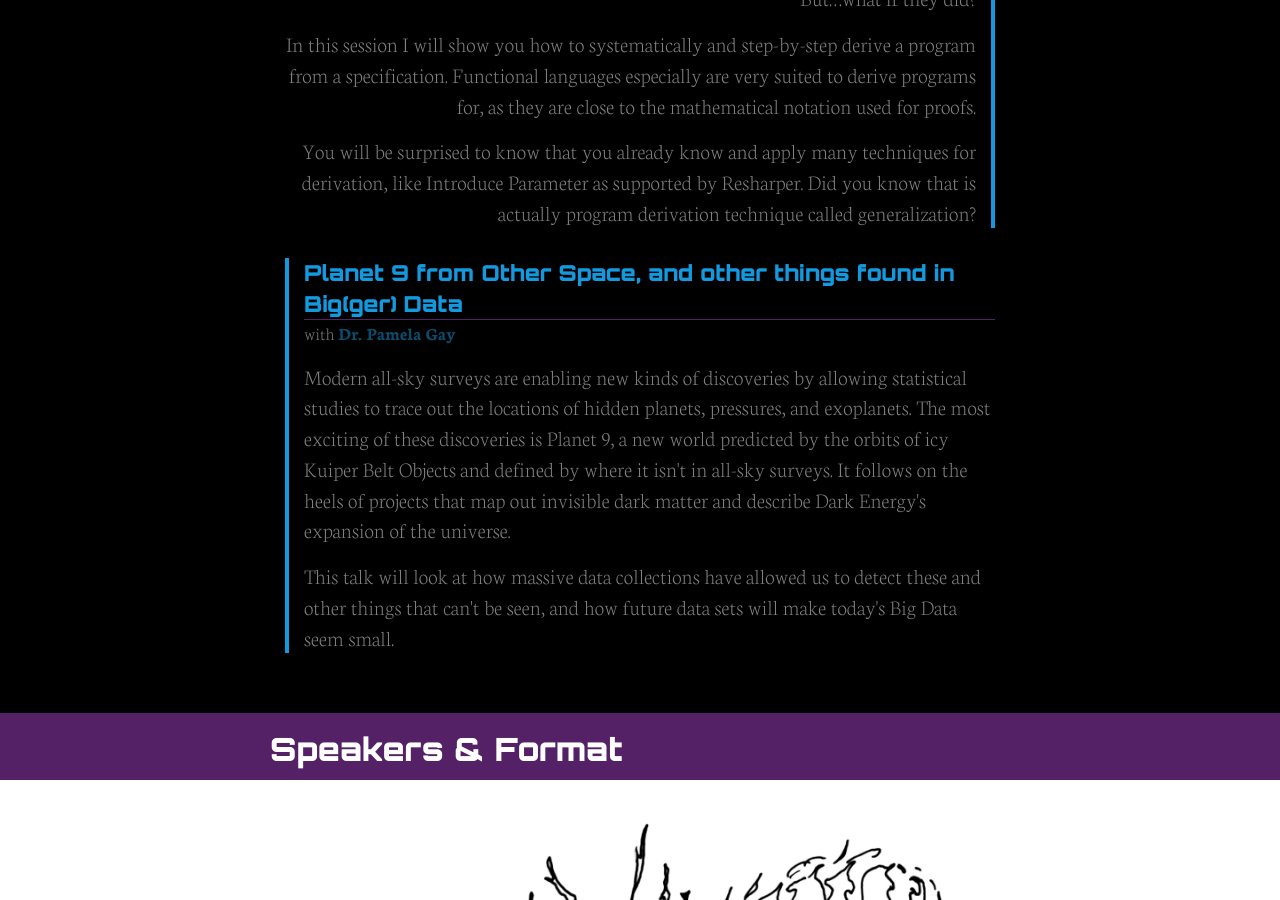
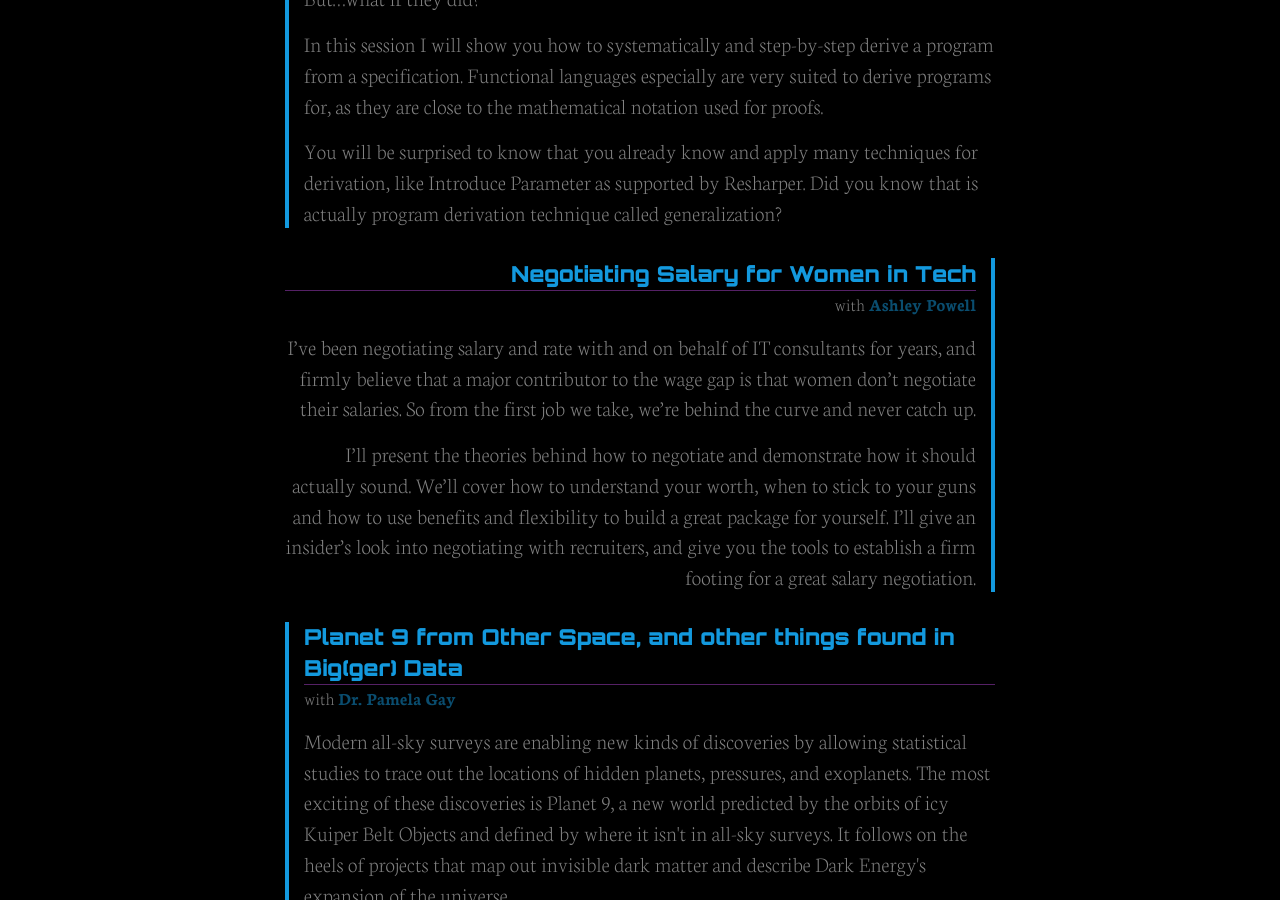
Before and after one commit to maitria/moonconf.org, a Jekyll site: the page built from index.html, in a window 1280 px wide and 900 px high, scrolled down 3515 px. Built offline with Jekyll 4.4.1, drawn with Linux system fonts in a browser that asks for light colours.

Commit message:
Add talk by Ashley Powell

```diff
--- a/_includes/talks.html
+++ b/_includes/talks.html
@@ -43,6 +43,12 @@
       twitter="Felienne"
     %}
     {% include talk.html
+      title='Negotiating Salary for Women in Tech'
+      speaker="Ashley Powell"
+      description="<p>I’ve been negotiating salary and rate with and on behalf of IT consultants for years, and firmly believe that a major contributor to the wage gap is that women don’t negotiate their salaries. So from the first job we take, we’re behind the curve and never catch up.</p><p>I’ll present the theories behind how to negotiate and demonstrate how it should actually sound. We’ll cover how to understand your worth, when to stick to your guns and how to use benefits and flexibility to build a great package for yourself. I’ll give an insider’s look into negotiating with recruiters, and give you the tools to establish a firm footing for a great salary negotiation.</p>"
+      twitter="AshleyPQPQP"
+    %}
+    {% include talk.html
       title='Planet 9 from Other Space, and other things found in Big(ger) Data'
       speaker="Dr. Pamela Gay"
       description="<p>Modern all-sky surveys are enabling new kinds of discoveries by allowing statistical studies to trace out the locations of hidden planets, pressures, and exoplanets. The most exciting of these discoveries is Planet 9, a new world predicted by the orbits of icy Kuiper Belt Objects and defined by where it isn't in all-sky surveys. It follows on the heels of projects that map out invisible dark matter and describe Dark Energy's expansion of the universe.</p><p>This talk will look at how massive data collections have allowed us to detect these and other things that can't be seen, and how future data sets will make today's Big Data seem small.</p>"
```
